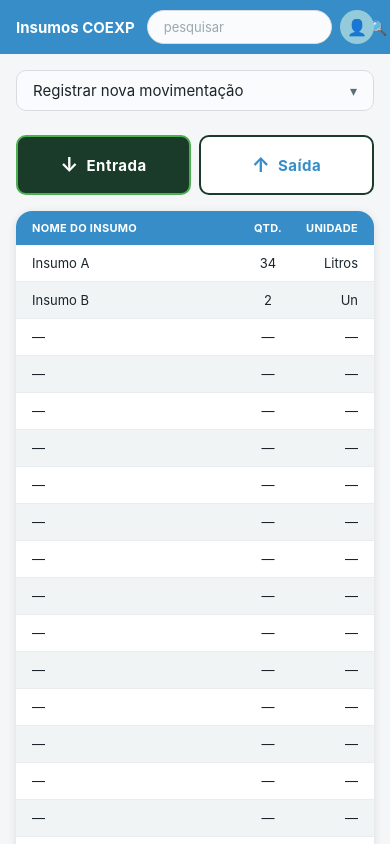
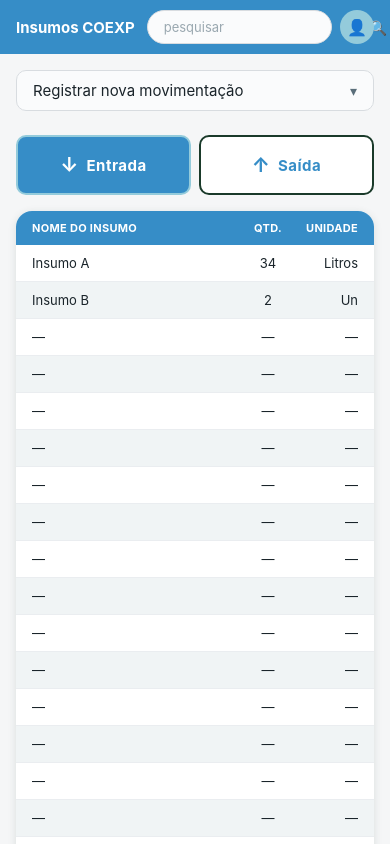
Before and after one commit to gabrielgferraz/coexp-app, a React Native app: screen /Insumos in a window 390 px wide. Built offline with nearby package versions, Linux system fonts and the light colour scheme.

Commit message:
Ajustar cor do botão

```diff
--- a/src/screens/InsumosScreen.jsx
+++ b/src/screens/InsumosScreen.jsx
@@ -184,9 +184,9 @@ const styles = StyleSheet.create({
     elevation: 4,
   },
   actionBtnEntrada: {
-    backgroundColor: '#1A3A2A',
-    borderColor: '#4CAF50',
-    shadowColor: '#4CAF50',
+    backgroundColor: '#368dc7',
+    borderColor: '#94cbdb',
+    shadowColor: 'rgba(26, 58, 42, 0.12)',
   },
   actionBtnSaida: {
     backgroundColor: '#FFFFFF',
```
